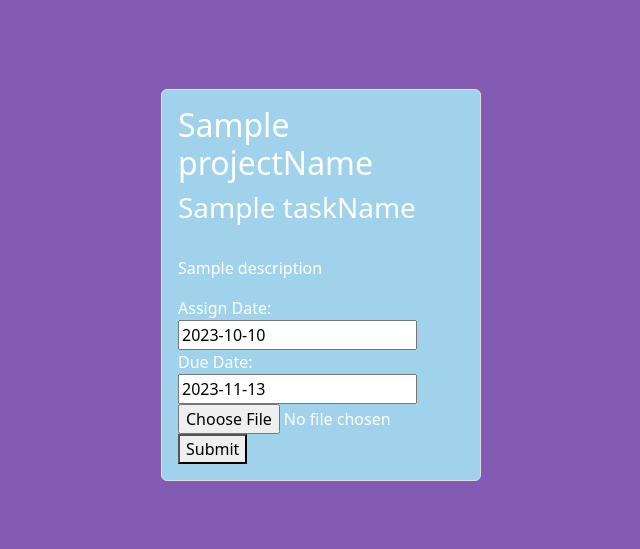
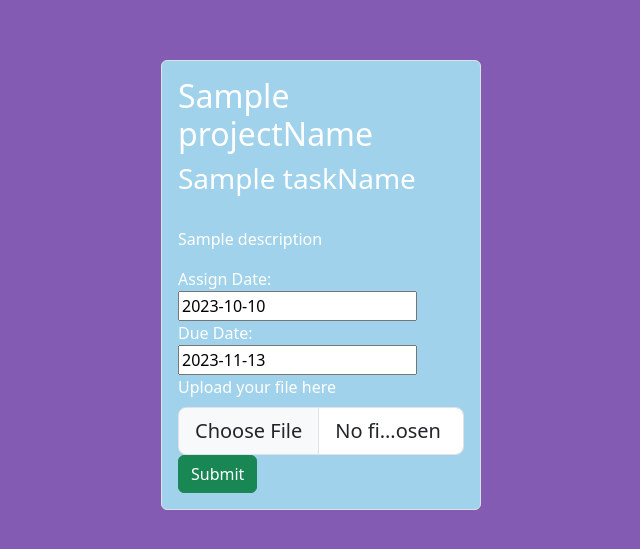
Before and after one commit to jxliahx/Software-Project, a React (Create React App) app in the folder frontend/: page / in a window 1280 px wide. Shown: the part 115-664 px from the top of the page, without its empty margins (319-959 px from the left). Built offline with nearby package versions, Linux system fonts and the light colour scheme.

Commit message:
small changes

```diff
--- a/frontend/src/Components/taskWork.jsx
+++ b/frontend/src/Components/taskWork.jsx
@@ -1,7 +1,7 @@
 import React, { useState } from "react";
 import "./style.css";
 import axios from "axios";
-import { useNavigate } from "react-router-dom";
+import { Navigate, useNavigate } from "react-router-dom";
 import "bootstrap/dist/css/bootstrap.min.css";
 
 const TaskWork = () => {
@@ -15,13 +15,17 @@ const TaskWork = () => {
     isComplete: false,
   };
 
+  function eventhandling() {
+    //navigate("/Home");
+  }
+
   return (
     <div className="d-flex justify-content-center align-items-center vh-100 taskPage">
-      <div className="p-3 rounded justify-content-center align-items-center w-25 border taskForm">
-        <div>
+      <div className="container p-3 rounded justify-content-center align-items-center w-25 border taskForm">
+        <div className="justify-content-center">
           <h2>{values.projectName}</h2>
         </div>
-        <div>
+        <div className="justify-content-center">
           <h3>{values.taskName}</h3>
           <br />
           <p>{values.description}</p>
@@ -33,8 +37,17 @@ const TaskWork = () => {
         </div>
         <div>
           <form action="" method="POST">
-            <input type="file"></input>
-            <button type="submit">Submit</button>
+            <label for="formFileLg" class="form-label">
+              Upload your file here
+            </label>
+            <input
+              class="form-control form-control-lg"
+              id="formFileLg"
+              type="file"
+            />
+            <button type="button" class="btn btn-success mt-10">
+              Submit
+            </button>
           </form>
         </div>
       </div>
```
Also changed, not shown: 1 other file (tests, documents, lock files or other folders).
